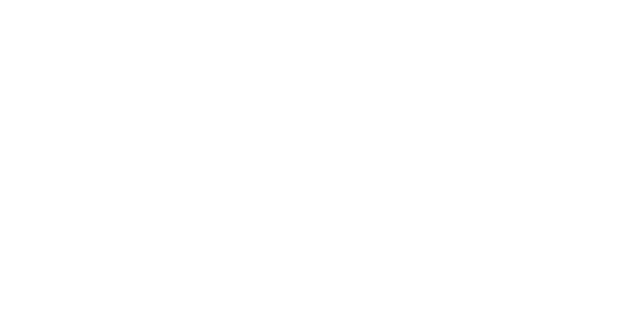
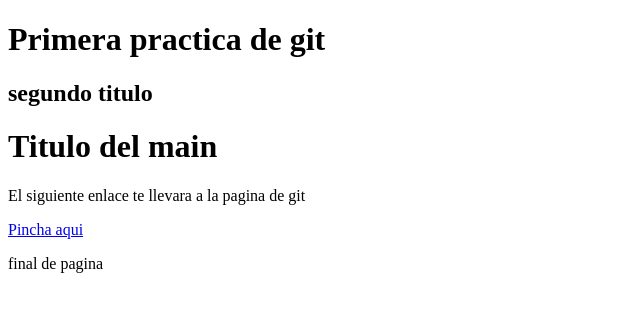
Before and after one commit to cristiananes/UD-5_Tarea1_CristianAnesGarcia, a plain HTML site: page index.html in a window 1280 px wide. Shown: the whole page, without its empty margins (0-640 px from the left). Drawn offline with Linux system fonts and the light colour scheme.

Commit message:
Añadido contenido a index.html

```diff
--- a/index.html
+++ b/index.html
@@ -5,5 +5,18 @@
     <meta name="viewport" content="width=device-width, initial-scale=1.0" />
     <title>Document</title>
   </head>
-  <body></body>
+  <body>
+    <header>
+      <h1>Primera practica de git</h1>
+      <h2>segundo titulo</h2>
+    </header>
+    <main>
+      <h1>Titulo del main</h1>
+      <p>El siguiente enlace te llevara a la pagina de git</p>
+      <a href="https://git-scm.com/book/es/v2">Pincha aqui</a>
+    </main>
+    <footer>
+      <p>final de pagina</p>
+    </footer>
+  </body>
 </html>
```
